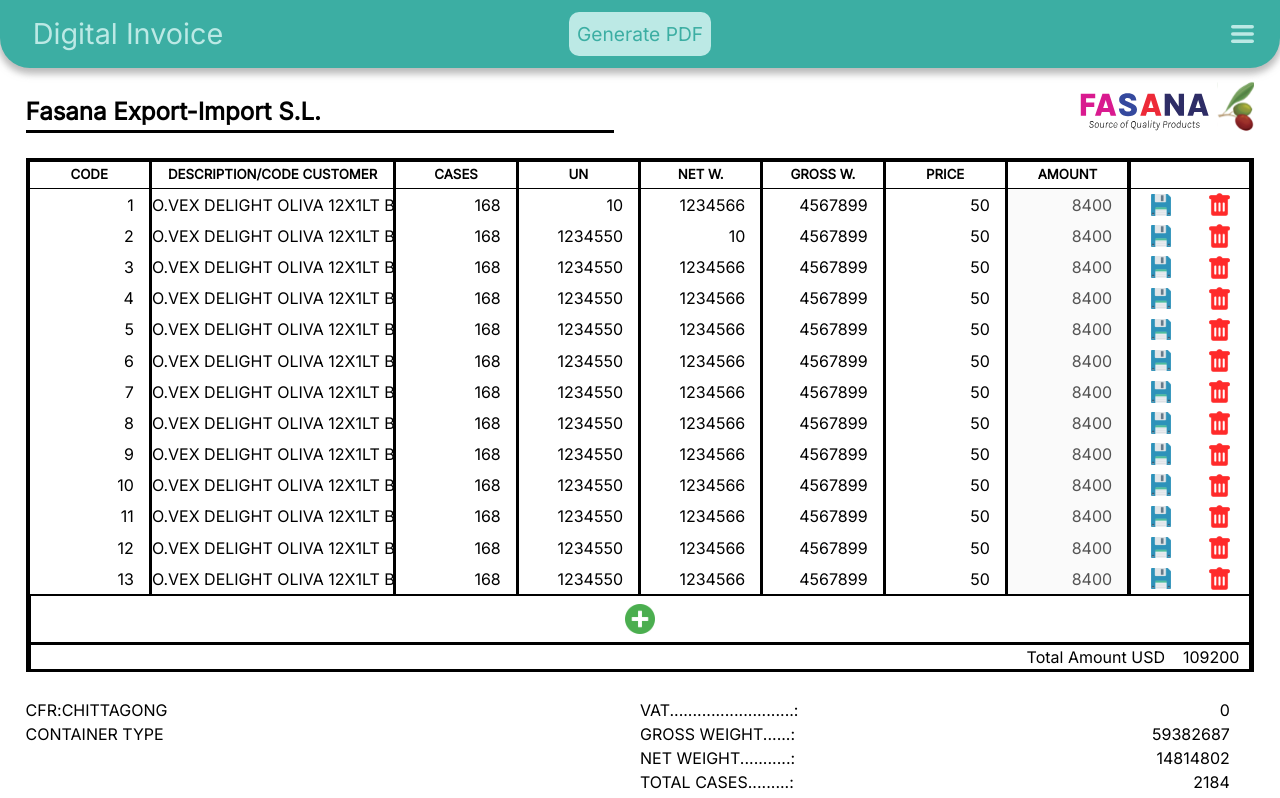
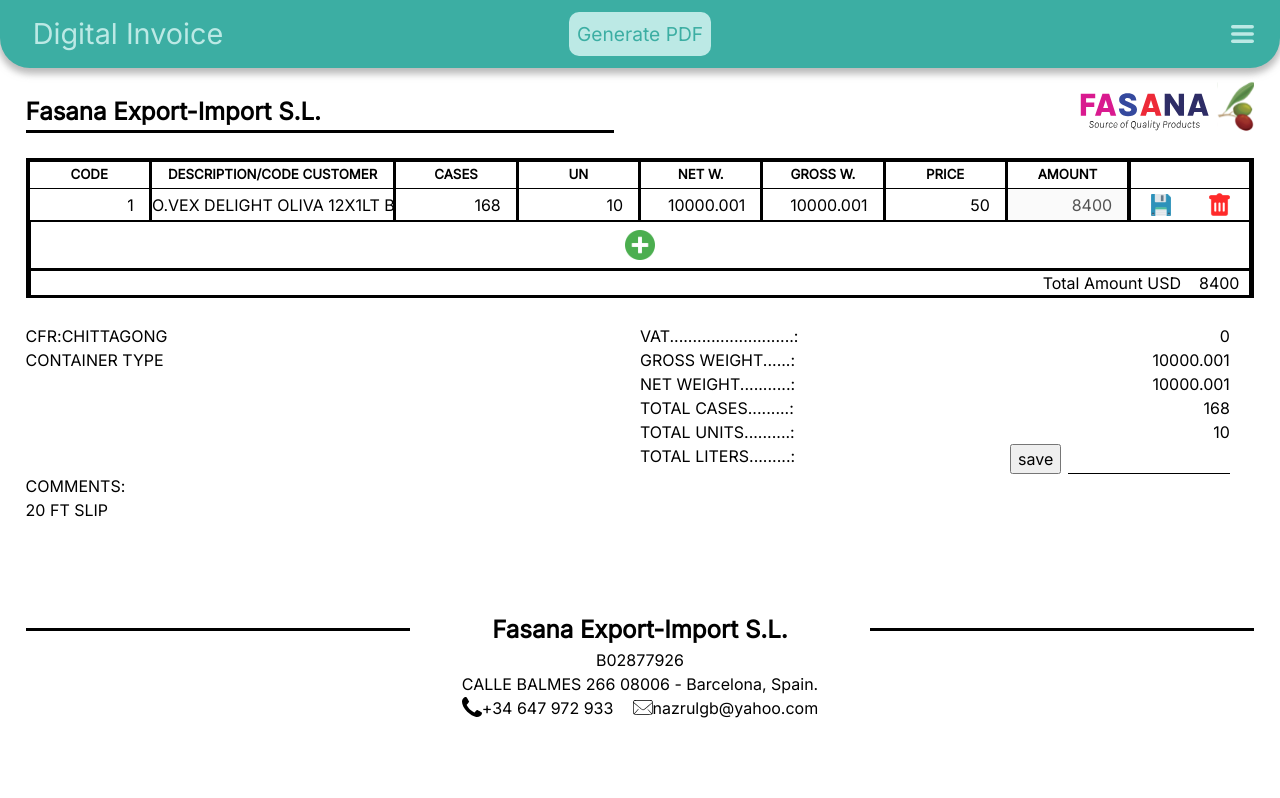
Before and after one commit to PDFgenerator/PDFgenerator.github.io, a React (Create React App) app: page / in a window 1280 px wide. Shown: the top 798 px of the page. Built offline with nearby package versions, Linux system fonts and the light colour scheme.

Commit message:
added function for midpages PDF

```diff
--- a/src/Repository/DataService.js
+++ b/src/Repository/DataService.js
@@ -32,140 +32,8 @@
             description: "O.VEX DELIGHT OLIVA 12X1LT BVR BANGLADES",
             cases: 168,
             un: "10",
-            net: "1234566",
-            gross: "4567899",
-            price: 50.00,
-            amount: 0.00,
-        },
-        {
-            id: 2,
-            code: "2",
-            description: "O.VEX DELIGHT OLIVA 12X1LT BVR BANGLADES",
-            cases: 168,
-            un: "1234550",
-            net: "10",
-            gross: "4567899",
-            price: 50.00,
-            amount: 0.00,
-        },
-        {
-            id: 3,
-            code: "3",
-            description: "O.VEX DELIGHT OLIVA 12X1LT BVR BANGLADES",
-            cases: 168,
-            un: "1234550",
-            net: "1234566",
-            gross: "4567899",
-            price: 50.00,
-            amount: 0.00,
-        },
-        {
-            id: 4,
-            code: "4",
-            description: "O.VEX DELIGHT OLIVA 12X1LT BVR BANGLADES",
-            cases: 168,
-            un: "1234550",
-            net: "1234566",
-            gross: "4567899",
-            price: 50.00,
-            amount: 0.00,
-        },
-        {
-            id: 5,
-            code: "5",
-            description: "O.VEX DELIGHT OLIVA 12X1LT BVR BANGLADES",
-            cases: 168,
-            un: "1234550",
-            net: "1234566",
-            gross: "4567899",
-            price: 50.00,
-            amount: 0.00,
-        },
-        {
-            id: 6,
-            code: "6",
-            description: "O.VEX DELIGHT OLIVA 12X1LT BVR BANGLADES",
-            cases: 168,
-            un: "1234550",
-            net: "1234566",
-            gross: "4567899",
-            price: 50.00,
-            amount: 0.00,
-        },
-        {
-            id: 7,
-            code: "7",
-            description: "O.VEX DELIGHT OLIVA 12X1LT BVR BANGLADES",
-            cases: 168,
-            un: "1234550",
-            net: "1234566",
-            gross: "4567899",
-            price: 50.00,
-            amount: 0.00,
-        },
-        {
-            id: 8,
-            code: "8",
-            description: "O.VEX DELIGHT OLIVA 12X1LT BVR BANGLADES",
-            cases: 168,
-            un: "1234550",
-            net: "1234566",
-            gross: "4567899",
-            price: 50.00,
-            amount: 0.00,
-        },
-        {
-            id: 9,
-            code: "9",
-            description: "O.VEX DELIGHT OLIVA 12X1LT BVR BANGLADES",
-            cases: 168,
-            un: "1234550",
-            net: "1234566",
-            gross: "4567899",
-            price: 50.00,
-            amount: 0.00,
-        },
-        {
-            id: 10,
-            code: "10",
-            description: "O.VEX DELIGHT OLIVA 12X1LT BVR BANGLADES",
-            cases: 168,
-            un: "1234550",
-            net: "1234566",
-            gross: "4567899",
-            price: 50.00,
-            amount: 0.00,
-        },
-        {
-            id: 11,
-            code: "11",
-            description: "O.VEX DELIGHT OLIVA 12X1LT BVR BANGLADES",
-            cases: 168,
-            un: "1234550",
-            net: "1234566",
-            gross: "4567899",
-            price: 50.00,
-            amount: 0.00,
-        },
-        {
-            id: 12,
-            code: "12",
-            description: "O.VEX DELIGHT OLIVA 12X1LT BVR BANGLADES",
-            cases: 168,
-            un: "1234550",
-            net: "1234566",
-            gross: "4567899",
-            price: 50.00,
-            amount: 0.00,
-        },
-        {
-            id: 13,
-            code: "13",
-            description: "O.VEX DELIGHT OLIVA 12X1LT BVR BANGLADES",
-            cases: 168,
-            un: "1234550",
-            net: "1234566",
-            gross: "4567899",
+            net: "10000.001",
+            gross: "10000.001",
             price: 50.00,
             amount: 0.00,
         }
@@ -177,7 +45,7 @@
         net: 0.000,
         cases: 0,
         un: 0.000,
-        totalLiters: 1.000,
+        totalLiters: 0.000,
     },
     footer:{
         code: "B02877926",
--- a/src/Repository/PDF.js
+++ b/src/Repository/PDF.js
@@ -197,8 +197,20 @@
     }
 
 
+    let numPages = Math.ceil10(DataService.table.length / 12)
+
     const MorePages = () => {
+        let totalRows = DataService.table.length;
+        let rest = totalRows % 12
+        console.log(totalRows, rest)
+        Page(0, 12)
 
+        MidPages(totalRows)
+
+        doc.addPage()
+        FinalPage(totalRows - rest)
+    }
+    const Page = (paramInit, paramFinal) => {
         Title()
         Logo()
         Date()
@@ -207,14 +219,24 @@
         Delivery_Adress()
         Invoice_Adress()
         Header_Table()
-        Table(0, 12)
+        Table(paramInit, paramFinal)
         Footer()
+    }
+    const MidPages = (totalRows) => {
+        let arrayI = [];
 
-        doc.addPage()
+        for (let i = 0; i < totalRows; i++) {
+            if ( i % 12 === 0 ) arrayI.push(i)
+        }
+        console.log(arrayI)
 
-        FinalPage()
+        for (let i = 1; i < numPages-1; i++) {
+            doc.addPage()
+            Page(arrayI[i], arrayI[i+1])
+            console.log("a")
+        }
     }
-    const FinalPage = () => {
+    const FinalPage = (paramInit) => {
         Title()
         Logo()
         Date()
@@ -223,14 +245,10 @@
         Delivery_Adress()
         Invoice_Adress()
         Header_Table()
-        Table(12, DataService.table.length)
+        Table(paramInit, DataService.table.length)
         Totals()
         Footer()
     }
-
-    let numPages = Math.ceil10(DataService.table.length / 12)
-
-    // console.log(DataService.table.length / 12, numPages, Math.ceil10(51, 1))
 
     numPages > 1 ? MorePages() : FinalPage()
 
```
